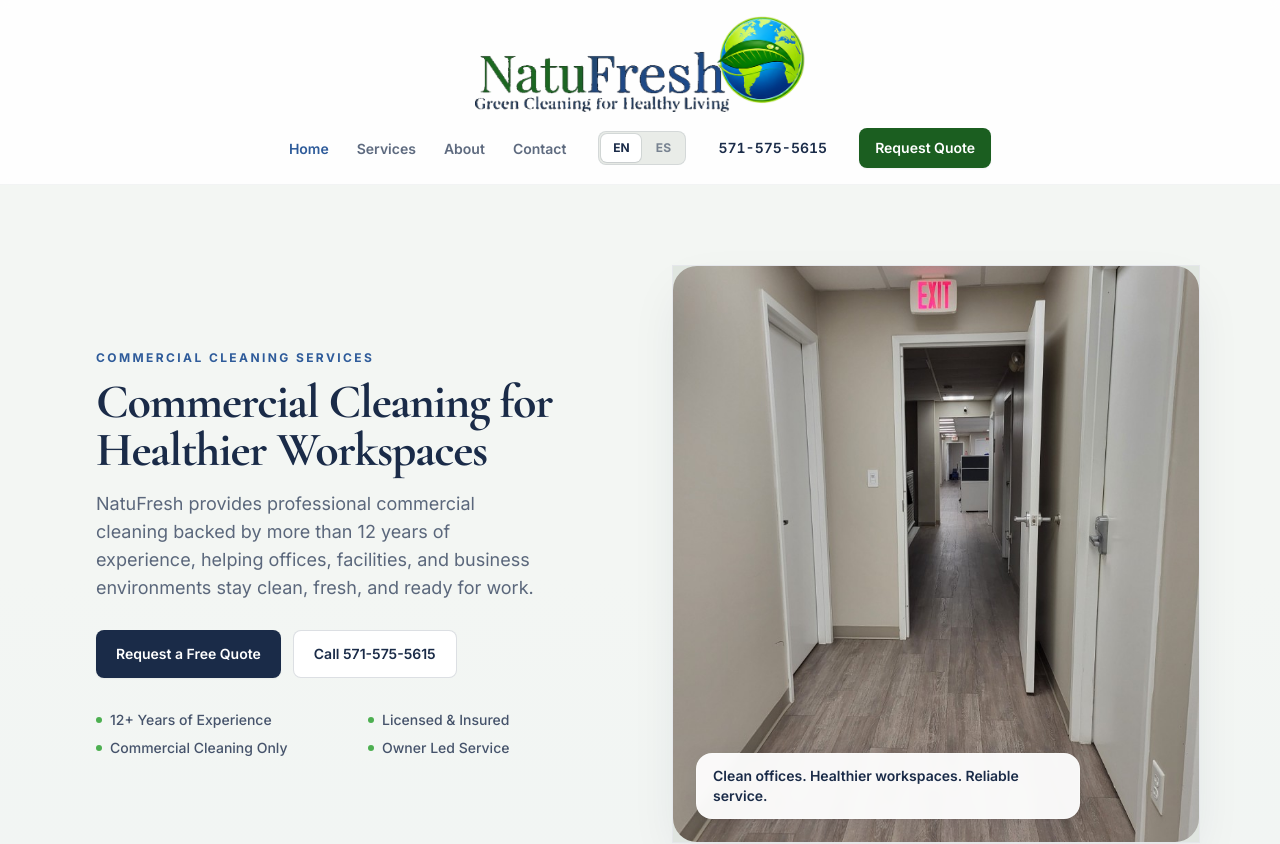
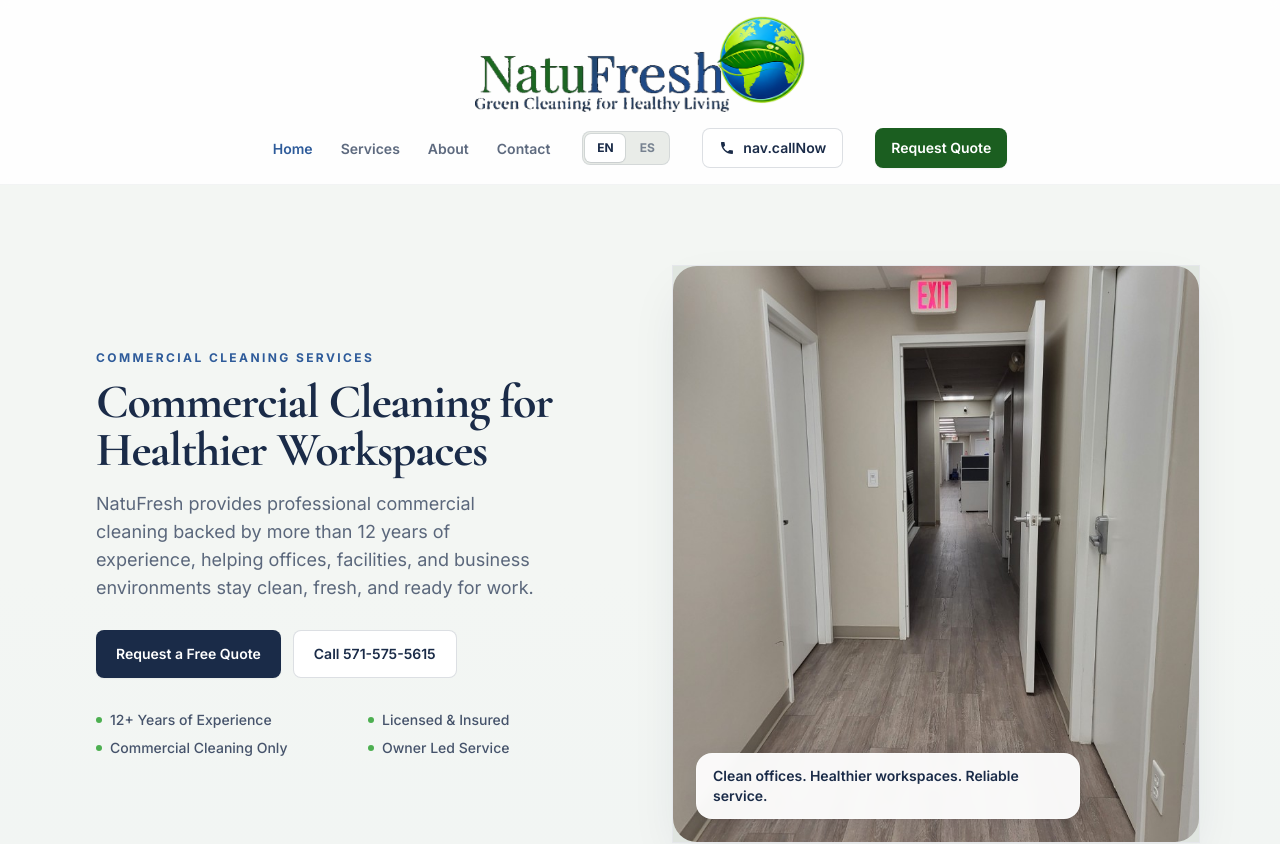
Before and after one commit to ronlenserdigital/NatuFresh, a React (Vite) app: page / in a window 1280 px wide. Shown: the top 844 px of the page. Built offline with nearby package versions, Linux system fonts and the light colour scheme.

Commit message:
Static nav on all pages; replace phone with Call Now button and mobile call icon

```diff
--- a/src/components/Header.tsx
+++ b/src/components/Header.tsx
@@ -1,14 +1,25 @@
 import { useState, useEffect } from "react";
-import { Link, NavLink, useLocation } from "react-router-dom";
+import { Link, NavLink } from "react-router-dom";
 import { LogoImage } from "./WorkImage";
 import { LanguageToggle } from "./LanguageToggle";
 import { SITE } from "../lib/site";
 import { useLocale } from "../i18n/LocaleProvider";
 
+function PhoneIcon({ className = "h-4 w-4" }: { className?: string }) {
+  return (
+    <svg
+      className={className}
+      viewBox="0 0 24 24"
+      fill="currentColor"
+      aria-hidden
+    >
+      <path d="M6.6 10.8a15.5 15.5 0 0 0 6.6 6.6l2.2-2.2a1 1 0 0 1 1-.25c1.1.37 2.3.57 3.5.57a1 1 0 0 1 1 1V20a1 1 0 0 1-1 1A17 17 0 0 1 3 4a1 1 0 0 1 1-1h3.5a1 1 0 0 1 1 1c0 1.2.2 2.4.57 3.5a1 1 0 0 1-.25 1l-2.22 2.3Z" />
+    </svg>
+  );
+}
+
 export function Header() {
   const { t } = useLocale();
-  const { pathname } = useLocation();
-  const isHome = pathname === "/";
   const [open, setOpen] = useState(false);
   const [solid, setSolid] = useState(false);
 
@@ -57,9 +68,10 @@ export function Header() {
       <LanguageToggle />
       <a
         href={`tel:+1${SITE.phoneTel}`}
-        className="text-sm font-semibold text-navy tabular-nums"
+        className="inline-flex h-10 items-center gap-2 rounded-lg border border-navy/15 bg-white px-4 text-sm font-semibold text-navy transition hover:border-deep-blue/40 hover:bg-soft-blue/50 focus-visible:outline focus-visible:outline-2 focus-visible:outline-offset-2 focus-visible:outline-deep-blue"
       >
-        {SITE.phoneDisplay}
+        <PhoneIcon />
+        {t("nav.callNow")}
       </a>
       <Link
         to="/contact"
@@ -75,9 +87,10 @@ export function Header() {
       <LanguageToggle />
       <a
         href={`tel:+1${SITE.phoneTel}`}
-        className="text-xs font-bold text-navy tabular-nums sm:text-sm"
+        aria-label={t("nav.callNow")}
+        className="inline-flex h-11 w-11 items-center justify-center rounded-lg bg-eco-green text-white shadow-sm transition hover:bg-deep-blue"
       >
-        {SITE.phoneDisplay}
+        <PhoneIcon className="h-5 w-5" />
       </a>
       <button
         type="button"
@@ -122,9 +135,7 @@ export function Header() {
           : "border-navy/5 bg-white/90 backdrop-blur-sm"
       }`}
     >
-      {isHome ? (
-        <>
-          {/* Mobile: standard bar (logo left, controls right) */}
+      {/* Mobile: standard bar (logo left, controls right) — same on every page */}
       <div className="mx-auto flex min-h-[4.75rem] max-w-6xl items-center justify-between gap-3 px-4 sm:px-6 lg:hidden">
         <Link
           to="/"
@@ -136,7 +147,7 @@ export function Header() {
         {mobileControls}
       </div>
 
-          {/* Desktop: big centered logo with nav row below */}
+      {/* Desktop: big centered logo with nav row below — same on every page */}
       <div className="mx-auto hidden max-w-6xl flex-col items-center gap-4 px-4 py-4 sm:px-6 lg:flex">
         <Link
           to="/"
@@ -150,25 +161,6 @@ export function Header() {
           {desktopActions}
         </div>
       </div>
-        </>
-      ) : (
-        <div className="mx-auto flex min-h-[4.75rem] items-center max-w-6xl justify-between gap-3 px-4 sm:px-6 lg:px-8">
-          <Link
-            to="/"
-            className="flex shrink-0 items-center gap-2 focus-visible:outline focus-visible:outline-2 focus-visible:outline-offset-2 focus-visible:outline-deep-blue"
-            onClick={() => setOpen(false)}
-          >
-            <LogoImage variant="header" />
-          </Link>
-
-          <div className="hidden items-center gap-5 lg:flex xl:gap-7">
-            {navLinks}
-            {desktopActions}
-          </div>
-
-          {mobileControls}
-        </div>
-      )}
 
       <div
         id="mobile-nav"
@@ -197,7 +189,15 @@ export function Header() {
               </li>
             ))}
           </ul>
-          <div className="mt-auto border-t border-navy/8 pt-6">
+          <div className="mt-auto space-y-3 border-t border-navy/8 pt-6">
+            <a
+              href={`tel:+1${SITE.phoneTel}`}
+              onClick={() => setOpen(false)}
+              className="flex h-12 w-full items-center justify-center gap-2 rounded-lg border border-navy/15 bg-white text-base font-semibold text-navy hover:bg-soft-blue/50"
+            >
+              <PhoneIcon className="h-5 w-5" />
+              {t("nav.callNow")}
+            </a>
             <Link
               to="/contact"
               onClick={() => setOpen(false)}
```
Lines whose indentation alone changed are shown as unchanged.
